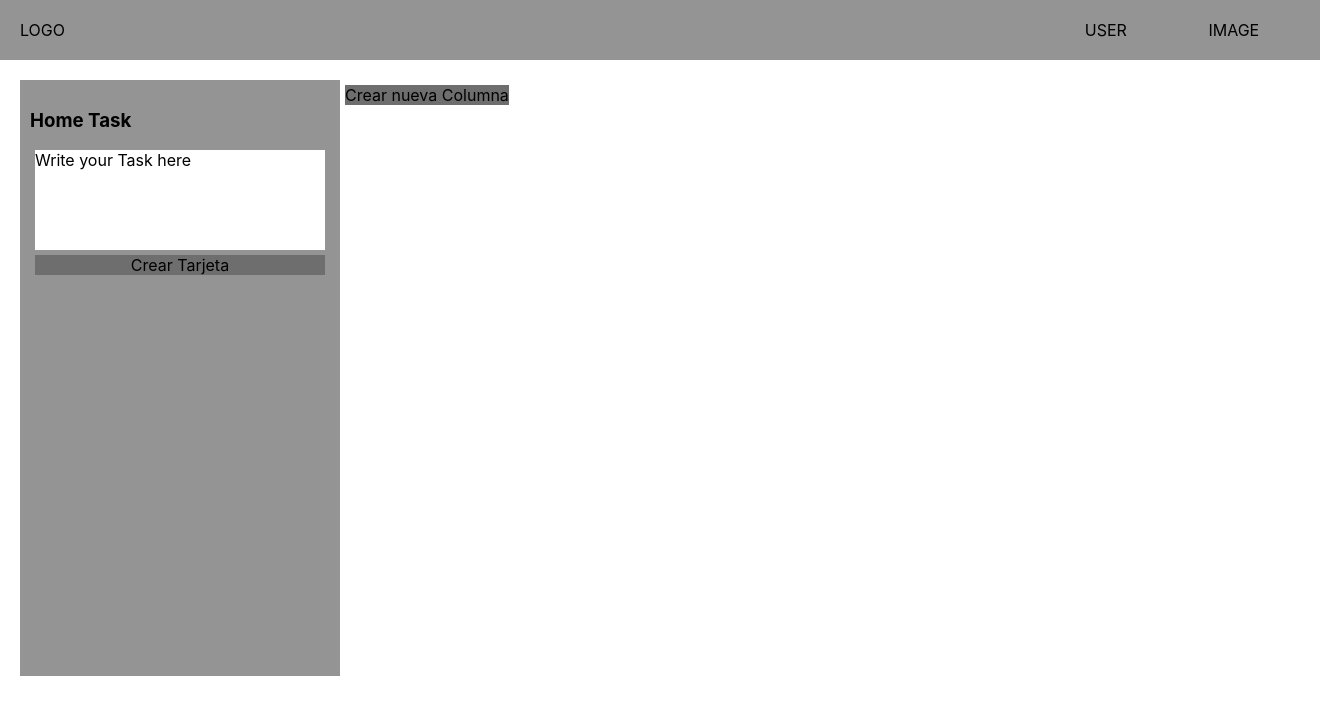
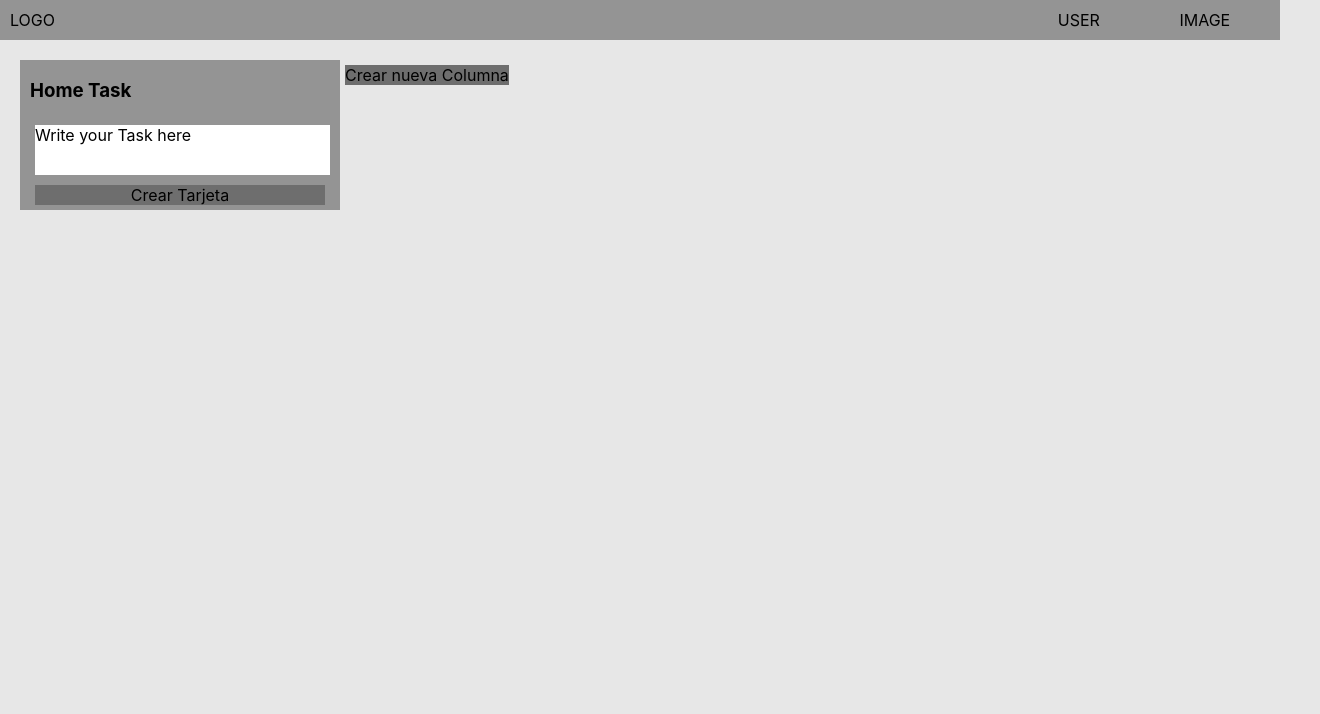
Before and after one commit to DFalque/toDoAppReact, a React (Create React App) app: page / in a window 1280 px wide. Shown: the top 714 px of the page, 1320 px wide, since content can reach past the window. Built offline with nearby package versions, Linux system fonts and the light colour scheme.

Commit message:
some css fixes

```diff
--- a/src/App.css
+++ b/src/App.css
@@ -14,6 +14,9 @@
 
 }
 
+html{background-color: var(--grey4);
+}
+
 h1{
   margin:0;
 }
@@ -27,21 +30,20 @@ p{
 }
 
 .App {
-  background-color: var(--white);
-  height: 100vh;
-  width: 100%;
+  height: 90vh;
 }
 
 
 .header {
-  width: 100%;
   display: flex;
-  padding: 20px;
   flex-direction: row;
   justify-content: space-between;
   align-items: center;
   background-color: var(--grey3);
-  margin-bottom: 20px;
+  margin: 0;
+  margin-bottom: 10px;
+  position: relative;
+  padding: 10px;
 }
 
 .header__user{
@@ -52,11 +54,12 @@ p{
 }
 
 .ColumnContainer{
-  height: 90%;
+  padding-top: 10px;
+  height: 100%;
   display: flex;
   justify-content: flex-start;
   align-items: flex-start;
   margin: 0;
-  padding: 0;
   overflow-x: scroll;
+
 }
--- a/src/components/Card/Card.css
+++ b/src/components/Card/Card.css
@@ -1,5 +1,6 @@
 .Card{
-    min-height: 100px;
+    width: 100%;
     background-color: white;
     margin: 5px;
+    min-height: 50px;
 }
--- a/src/components/Column/Column.jsx
+++ b/src/components/Column/Column.jsx
@@ -19,6 +19,7 @@ const Column = ({data}) => {
     }
 
     return (
+        <>
         <Droppable droppableId={String(data.id)}>
             {(provided)=>(
             <div
@@ -26,16 +27,19 @@ const Column = ({data}) => {
             ref={provided.innerRef}
             className="Column">
                 <h3>{data.title}</h3>
+                <div className='Container-Cards'>
                     {card.map((dataCard, index)=>{return(
                         <Card   key={dataCard.id}
                                 data={dataCard}
                                 id={dataCard.id}
                                 index={index}  />)})}
+
+                    {provided.placeholder}
+                </div>
             <Add list={true} doThis={handlerCard} />
-            {provided.placeholder}
              </div>)}
-
         </Droppable>
+        </>
     )
 }
 
--- a/src/components/Column/column.css
+++ b/src/components/Column/column.css
@@ -7,12 +7,27 @@
   }
 
 .Column{
+    display: flex;
+    flex-direction: column;
     max-width: 300px ;
     min-width: 300px ;
     background-color:var(--grey3);
-    height: 80%;
     margin-left: 20px;
     padding: 10px;
-    overflow-y: scroll;
+    padding-bottom: 0;
+    padding-top: 0;
+    max-height: 95%;
+    white-space: normal;
 
 }
+
+.Container-Cards{
+  display: flex;
+  flex-direction: column;
+  width: 100%;
+  left:0;
+  right:0;
+  margin: 0;
+  padding: 0;
+  overflow-y: scroll
+  }
--- a/src/components/Header/Header.js
+++ b/src/components/Header/Header.js
@@ -2,6 +2,7 @@ import React from "react";
 
 const Header = () => {
   return (
+    <>
       <div className="header">
         <p>LOGO</p>
         <div className="header__user">
@@ -9,6 +10,7 @@ const Header = () => {
           <p>IMAGE</p>
         </div>
       </div>
+    </>
   );
 };
 
```
Lines whose indentation alone changed are shown as unchanged.
